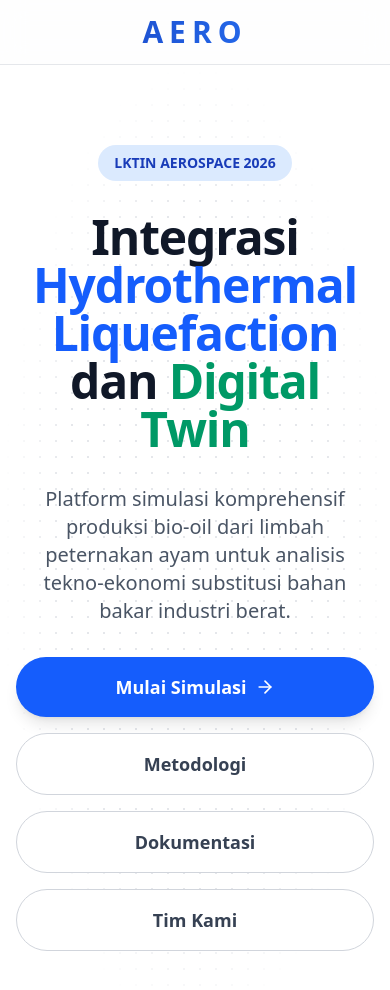
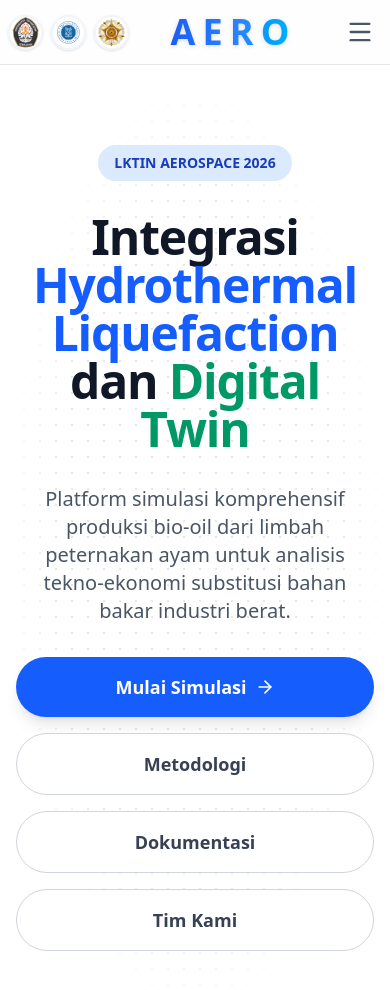
Before and after one commit to dzakyzahy/htl-system-digital-twin-think3rs, a Next.js app: page / in a window 390 px wide. Shown: the top 990 px of the page. Built offline with nearby package versions, Linux system fonts and the light colour scheme.

Commit message:
UI: Switch Header to Hamburger Menu & Enhance Title

```diff
--- a/src/components/layout/Header.tsx
+++ b/src/components/layout/Header.tsx
@@ -1,15 +1,20 @@
+"use client";
 
 import Image from 'next/image';
 import Link from 'next/link';
+import { Menu, X } from 'lucide-react';
+import { useState } from 'react';
 
 export function Header() {
+    const [isMenuOpen, setIsMenuOpen] = useState(false);
+
     return (
         <header className="sticky top-0 z-50 w-full border-b border-gray-200 bg-white/80 backdrop-blur-md">
             <div className="container mx-auto flex h-16 items-center justify-between px-2 lg:h-24 lg:px-4">
 
                 {/* Logos Section */}
-                <div className="hidden items-center gap-2 lg:flex lg:gap-6">
-                    <div className="relative h-[40px] w-[40px] overflow-hidden rounded-full border-2 border-slate-100 shadow-sm lg:h-[60px] lg:w-[60px]">
+                <div className="flex items-center gap-2 lg:gap-6">
+                    <div className="relative h-[35px] w-[35px] overflow-hidden rounded-full border-2 border-slate-100 shadow-sm lg:h-[55px] lg:w-[55px]">
                         <Image
                             src="/assets/Logo_Undip.jpeg"
                             alt="Logo UNDIP"
@@ -17,7 +22,7 @@ export function Header() {
                             className="object-cover"
                         />
                     </div>
-                    <div className="relative h-[40px] w-[40px] overflow-hidden rounded-full border-2 border-slate-100 shadow-sm lg:h-[60px] lg:w-[60px]">
+                    <div className="relative h-[35px] w-[35px] overflow-hidden rounded-full border-2 border-slate-100 shadow-sm lg:h-[55px] lg:w-[55px]">
                         <Image
                             src="/assets/Logo_ITB.png"
                             alt="Logo ITB"
@@ -25,7 +30,7 @@ export function Header() {
                             className="object-contain p-1"
                         />
                     </div>
-                    <div className="relative h-[40px] w-[40px] overflow-hidden rounded-full border-2 border-slate-100 shadow-sm lg:h-[60px] lg:w-[60px]">
+                    <div className="relative h-[35px] w-[35px] overflow-hidden rounded-full border-2 border-slate-100 shadow-sm lg:h-[55px] lg:w-[55px]">
                         <Image
                             src="/assets/Logo_UGM.jpg"
                             alt="Logo UGM"
@@ -38,26 +43,54 @@ export function Header() {
                 {/* Center Title */}
                 <div className="flex-1 text-center">
                     <Link href="/">
-                        <h1 className="bg-gradient-to-r from-blue-800 to-blue-500 bg-clip-text text-3xl font-bold tracking-[0.2em] text-transparent transition-opacity hover:opacity-90 lg:text-5xl lg:tracking-[0.3em]">
+                        <h1 className="bg-gradient-to-r from-blue-700 via-blue-500 to-cyan-400 bg-clip-text text-4xl font-extrabold tracking-[0.2em] text-transparent drop-shadow-sm transition-all hover:opacity-90 lg:text-6xl lg:tracking-[0.25em]">
                             AERO
                         </h1>
                     </Link>
                 </div>
 
-                {/* Right Section */}
-                <div className="hidden items-center gap-6 md:flex">
-                    <Link href="/" className="text-sm font-medium text-gray-600 hover:text-blue-600">
+                {/* Right Section - Hamburger Menu */}
+                <div className="relative flex items-center">
+                    <button
+                        onClick={() => setIsMenuOpen(!isMenuOpen)}
+                        className="rounded-lg p-2 text-gray-600 transition-colors hover:bg-gray-100 hover:text-blue-600 focus:outline-none"
+                    >
+                        {isMenuOpen ? <X size={28} /> : <Menu size={28} />}
+                    </button>
+
+                    {/* Dropdown Menu */}
+                    {isMenuOpen && (
+                        <div className="absolute right-0 top-full mt-2 w-48 rounded-xl border border-gray-100 bg-white py-2 shadow-xl backdrop-blur-xl">
+                            <Link
+                                href="/"
+                                className="block px-4 py-3 text-sm font-medium text-gray-700 hover:bg-blue-50 hover:text-blue-600"
+                                onClick={() => setIsMenuOpen(false)}
+                            >
                                 Simulasi
                             </Link>
-                    <Link href="/about" className="text-sm font-medium text-gray-600 hover:text-blue-600">
+                            <Link
+                                href="/about"
+                                className="block px-4 py-3 text-sm font-medium text-gray-700 hover:bg-blue-50 hover:text-blue-600"
+                                onClick={() => setIsMenuOpen(false)}
+                            >
                                 Metodologi
                             </Link>
-                    <Link href="/documentation" className="text-sm font-medium text-gray-600 hover:text-blue-600">
+                            <Link
+                                href="/documentation"
+                                className="block px-4 py-3 text-sm font-medium text-gray-700 hover:bg-blue-50 hover:text-blue-600"
+                                onClick={() => setIsMenuOpen(false)}
+                            >
                                 Dokumentasi
                             </Link>
-                    <Link href="/team" className="text-sm font-medium text-gray-600 hover:text-blue-600">
+                            <Link
+                                href="/team"
+                                className="block px-4 py-3 text-sm font-medium text-gray-700 hover:bg-blue-50 hover:text-blue-600"
+                                onClick={() => setIsMenuOpen(false)}
+                            >
                                 Tim Kami
                             </Link>
+                        </div>
+                    )}
                 </div>
             </div>
         </header>
```
Lines whose indentation alone changed are shown as unchanged.
